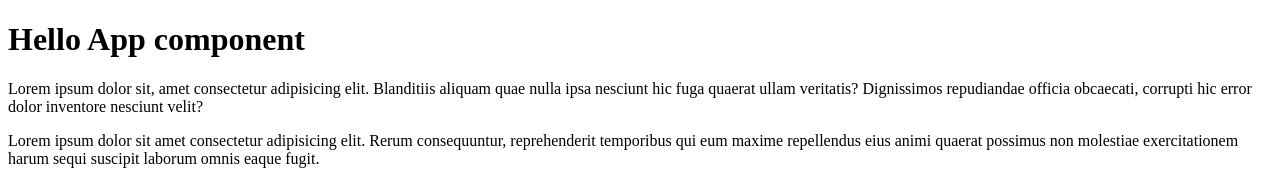
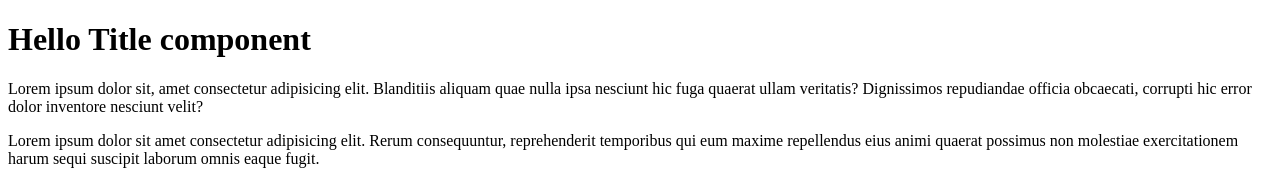
Before and after one commit to DaniaShulga/react-29-11, a React (Create React App) app: page / in a window 1280 px wide. Shown: the top 170 px of the page. Built offline with nearby package versions, Linux system fonts and the light colour scheme.

Commit message:
add default export

```diff
--- /dev/null
+++ b/src/Title.tsx
@@ -0,0 +1,5 @@
+const Title = () => {
+    return <h1>Hello Title component</h1>
+}
+
+export default Title
--- a/src/index.tsx
+++ b/src/index.tsx
@@ -1,9 +1,6 @@
 import React from 'react'
 import ReactDOM from 'react-dom/client'
-
-const Title = () => {
-    return <h1>Hello App component</h1>
-}
+import Title from './Title'
 
 const Content = () => {
     return (
```
